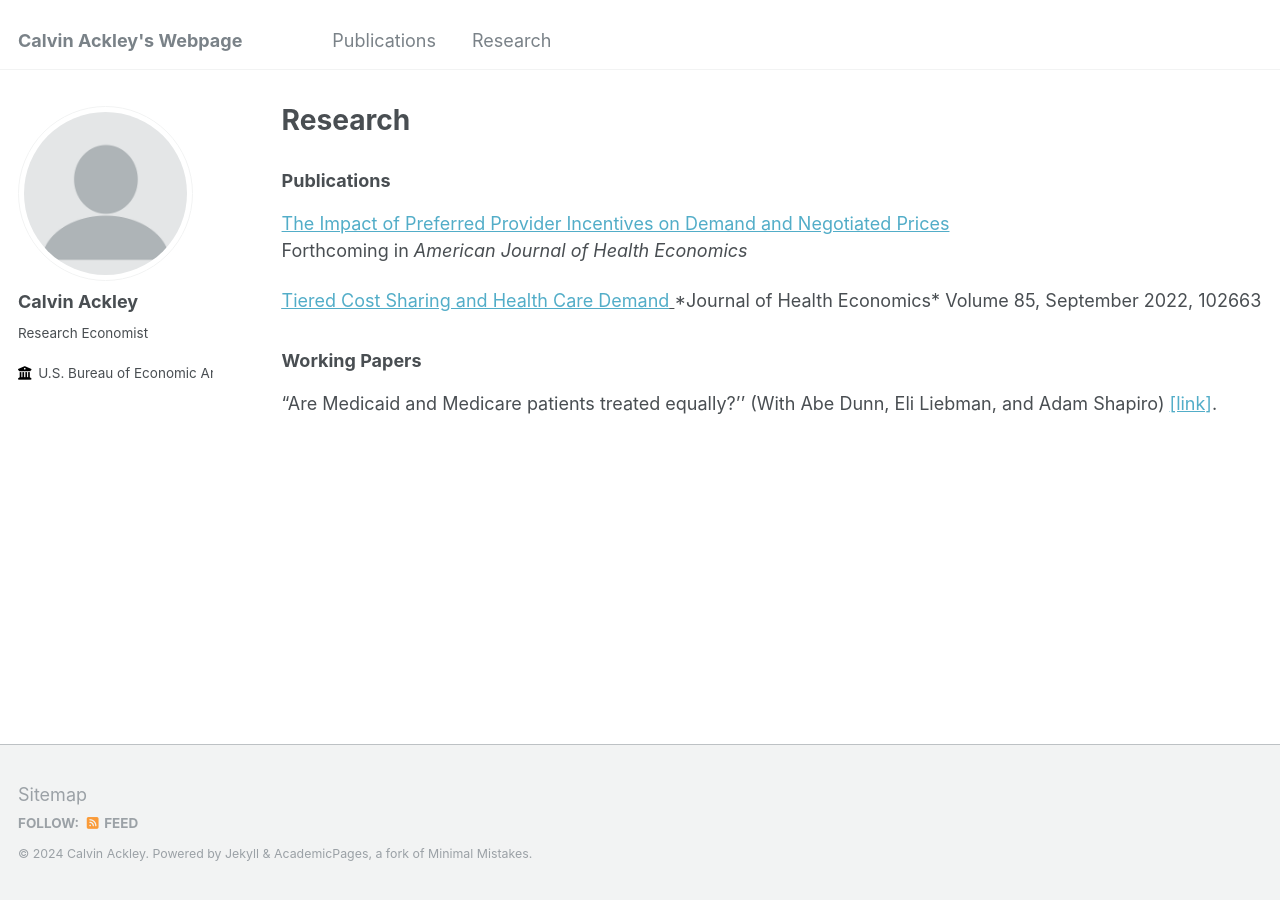
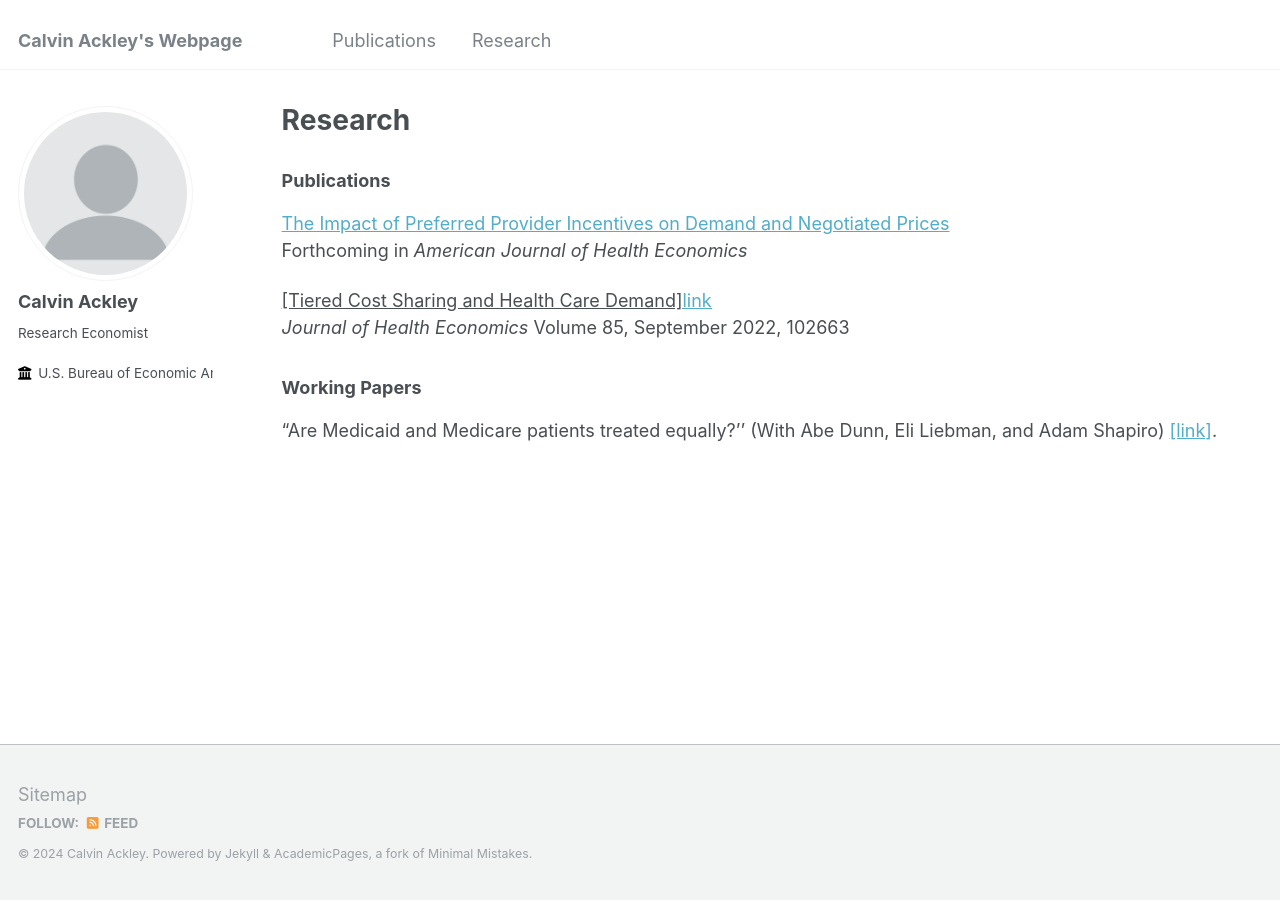
Before and after one commit to ackleycb/ackleycb.github.io, a Jekyll site: the page built from _pages/research.md, in a window 1280 px wide. Built offline with Jekyll 4.4.1, drawn with Linux system fonts in a browser that asks for light colours; part of the change alters nothing that is shown.

Commit message:
Update research.md

```diff
--- a/_pages/research.md
+++ b/_pages/research.md
@@ -10,8 +10,8 @@ author_profile: true
 [The Impact of Preferred Provider Incentives on Demand and Negotiated Prices](/files/preferred_provider_incentives_demand_negotiated_prices_ACKLEY.pdf)<br>
 Forthcoming in *American Journal of Health Economics*
 
-
-<span style="text-decoration:underline"> [Tiered Cost Sharing and Health Care Demand]([link](https://www.sciencedirect.com/science/article/abs/pii/S0167629622000807)) </span> <be>
+<span style="text-decoration:underline"> [Tiered Cost Sharing and Health Care Demand][link](https://www.sciencedirect.com/science/article/abs/pii/S0167629622000807) </span>
+<br>
 *Journal of Health Economics* Volume 85, September 2022, 102663
 ### Working Papers
 
```
